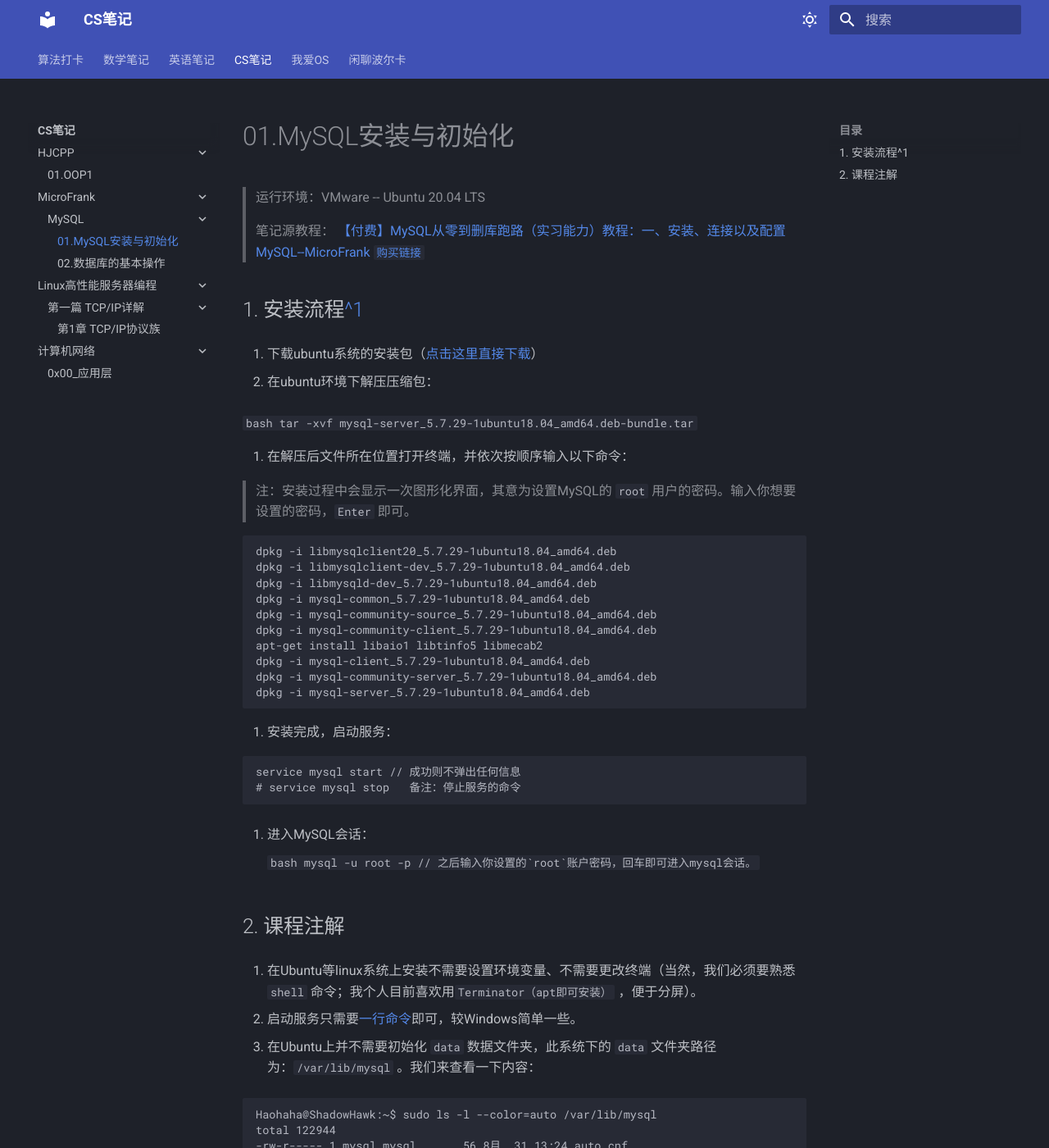
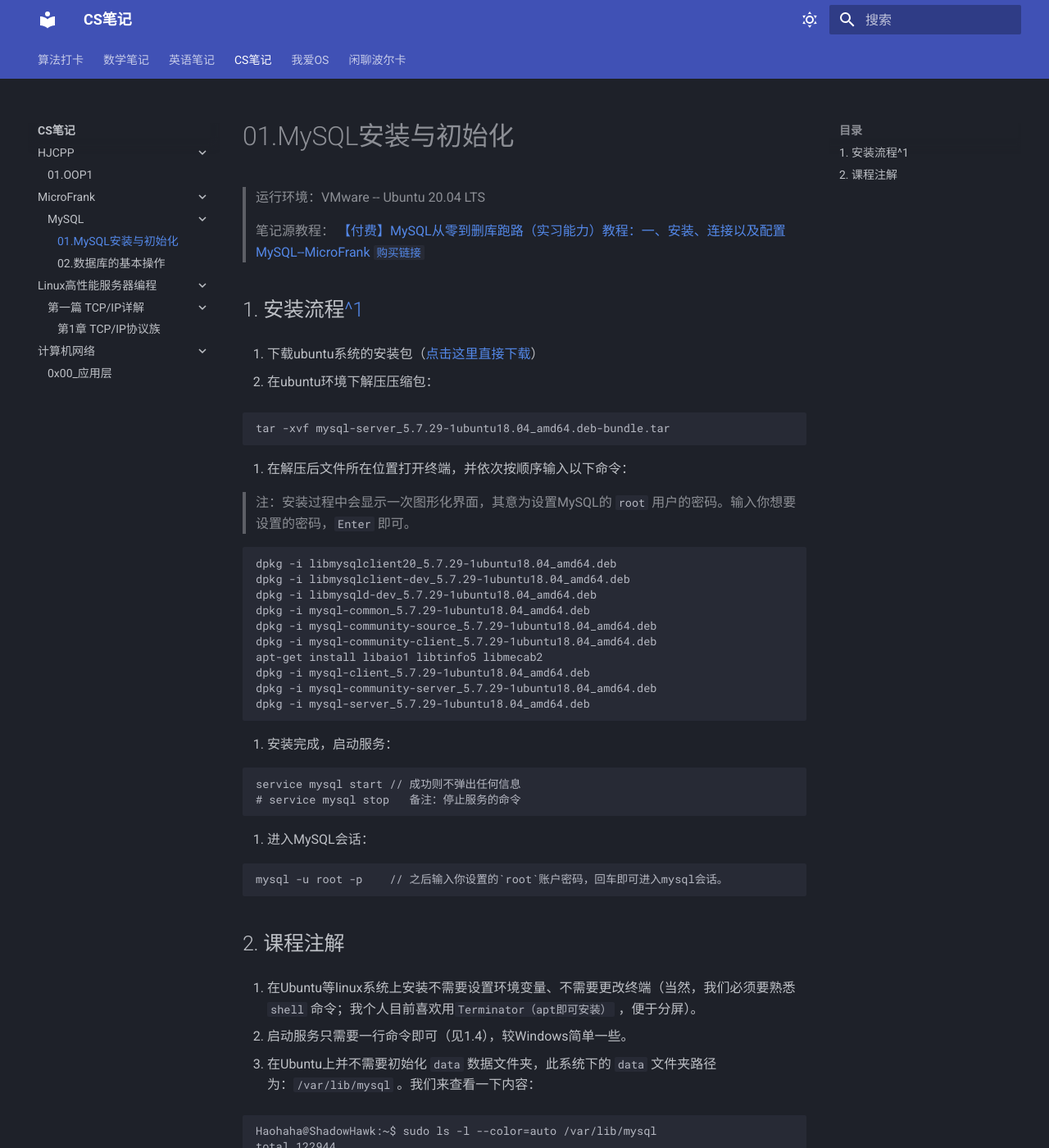
Before and after one commit to Haohahahaha/cs, an MkDocs documentation site: the page built from docs/frank/mysql/01.md, in a window 1280 px wide and 1400 px high. Shown: the whole window at 82% size. Built offline with MkDocs 1.6.1 and Material for MkDocs 9.7.7, drawn with Linux system fonts in a browser that asks for light colours.

Commit message:
2022-09-01_13:56:09 update

````diff
--- a/docs/frank/mysql/01.md
+++ b/docs/frank/mysql/01.md
@@ -10,9 +10,9 @@
 
 2. 在ubuntu环境下解压压缩包：
 
-   ```bash
-   tar -xvf mysql-server_5.7.29-1ubuntu18.04_amd64.deb-bundle.tar
-   ```
+```bash
+tar -xvf mysql-server_5.7.29-1ubuntu18.04_amd64.deb-bundle.tar
+```
 
 3. 在解压后文件所在位置打开终端，并依次按顺序输入以下命令：
 
@@ -30,26 +30,24 @@ dpkg -i mysql-client_5.7.29-1ubuntu18.04_amd64.deb
 dpkg -i mysql-community-server_5.7.29-1ubuntu18.04_amd64.deb
 dpkg -i mysql-server_5.7.29-1ubuntu18.04_amd64.deb
 ```
-<div id='1-4'></div>
 4. 安装完成，启动服务：
 
 ```bash
 service mysql start	// 成功则不弹出任何信息
 # service mysql stop   备注：停止服务的命令
 ```
-
 5. 进入MySQL会话：
 
-    ```bash
-    mysql -u root -p	// 之后输入你设置的`root`账户密码，回车即可进入mysql会话。
-    ```
+```bash
+mysql -u root -p	// 之后输入你设置的`root`账户密码，回车即可进入mysql会话。
+```
 
 
 ## 2. 课程注解
 
 1. 在Ubuntu等linux系统上安装不需要设置环境变量、不需要更改终端（当然，我们必须要熟悉 `shell` 命令；我个人目前喜欢用`Terminator（apt即可安装）` ，便于分屏）。
 
-2. 启动服务只需要[一行命令](#1-4)即可，较Windows简单一些。
+2. 启动服务只需要一行命令即可（见1.4），较Windows简单一些。
 
 3. 在Ubuntu上并不需要初始化 `data` 数据文件夹，此系统下的 `data` 文件夹路径为：`/var/lib/mysql` 。我们来查看一下内容：
 
````
